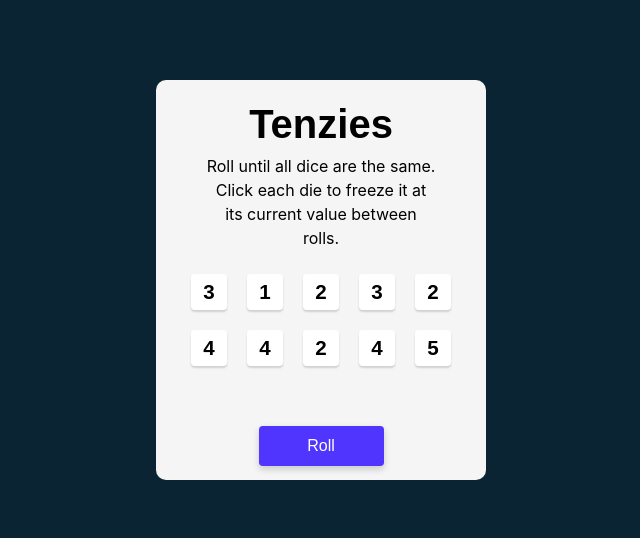
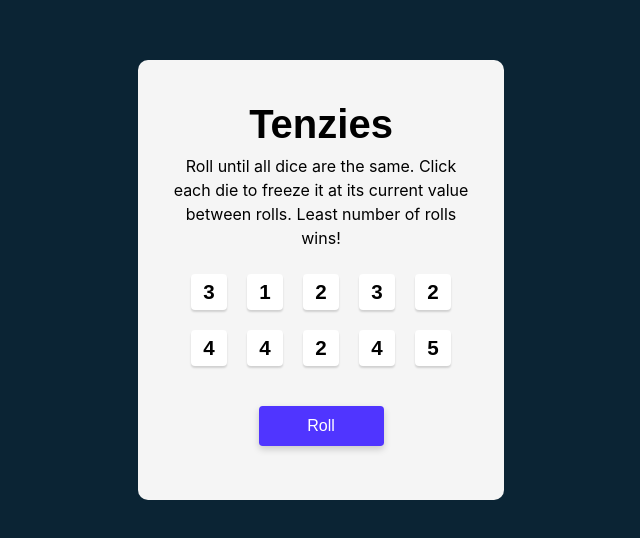
Before and after one commit to adelleye/tenzies, a React (Create React App) app: page / in a window 1280 px wide. Shown: the part 120-658 px from the top of the page, without its empty margins (319-959 px from the left). Built offline with nearby package versions, Linux system fonts and the light colour scheme.

Commit message:
styles plus minor changes

```diff
--- a/src/App.js
+++ b/src/App.js
@@ -93,14 +93,14 @@ const App = () => {
       <h1 className="title">Tenzies</h1>
       <p className="instructions">
         Roll until all dice are the same. Click each die to freeze it at its
-        current value between rolls.
+        current value between rolls. Least number of rolls wins!
       </p>
       <div className="container">{diceNumbers}</div>
       <button className="button" onClick={tenzies ? newGame : handleClick}>
         {tenzies ? "New Game" : "Roll"}
       </button>
       <p className="numberOfRolls">
-        {tenzies ? `It took you ${numberOfRolls} rolls to win!` : ""}
+        {tenzies ? `Nice! It took you ${numberOfRolls} rolls to win!` : ""}
       </p>
     </main>
   );
--- a/src/style.css
+++ b/src/style.css
@@ -65,7 +65,7 @@ select {
 
 main {
   background-color: #f5f5f5;
-  height: 400px;
+  height: 440px;
   max-width: 800px;
   border-radius: 10px;
   padding: 35px;
@@ -77,13 +77,13 @@ main {
 
 .title {
   font-size: 40px;
-  margin: 0;
+  margin-top: 20px;
 }
 
 .instructions {
   font-family: "Inter", sans-serif;
   font-weight: 400;
-  max-width: 232px;
+  max-width: 296px;
   margin-top: 0;
   margin-bottom: 24px;
   text-align: center;
@@ -114,7 +114,7 @@ main {
 }
 
 .button {
-  margin-top: 60px;
+  margin-top: 40px;
   padding: 8px 20px;
   width: 125px;
   height: 44px;
@@ -129,3 +129,7 @@ main {
 .roll:active {
   box-shadow: inset 5px 5px 10px -3px rgba(0, 0, 0, 0.2);
 }
+
+.numberOfRolls {
+  margin: 20px 0;
+}
```
